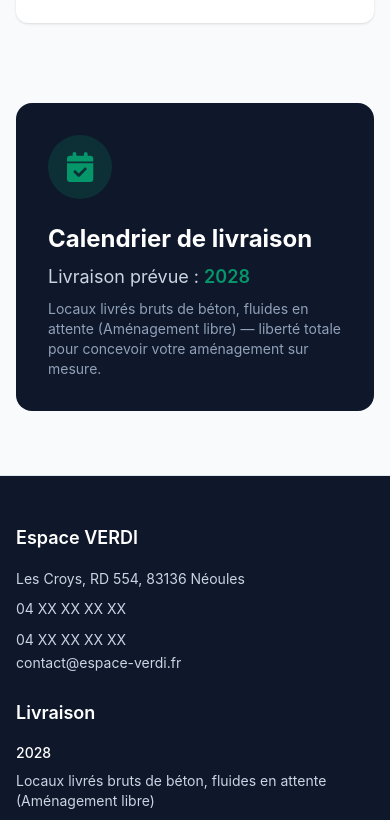
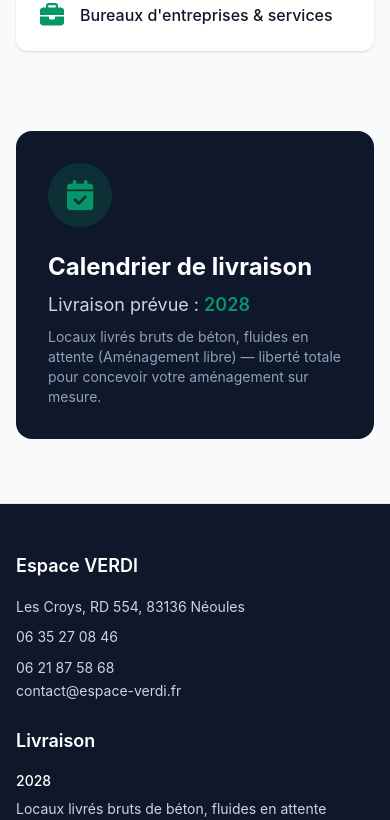
Before and after one commit to toucasboy-lio/espace-verdi, a React (Vite) app: page /le-programme in a window 390 px wide. Shown: the part 4603-5423 px from the top of the page. Built offline with nearby package versions, Linux system fonts and the light colour scheme.

Commit message:
- ajustement prix  - téléphones

```diff
--- a/src/data/lots.ts
+++ b/src/data/lots.ts
@@ -77,7 +77,7 @@ export const projectData: ProjectData = {
     address: 'Les Croys, RD 554, 83136 Néoules',
     locationDetails:
       "Emplacement stratégique sur l'axe Néoules / Méounes / La Roquebrussanne",
-    phones: ['04 XX XX XX XX', '04 XX XX XX XX'],
+    phones: ['06 35 27 08 46', '06 21 87 58 68'],
     email: 'contact@espace-verdi.fr',
     deliveryDate: '2028',
     deliveryCondition:
@@ -133,7 +133,7 @@ export const projectData: ProjectData = {
           'Blocs WC communs au RDC et R+1 : économisez de la surface utile au sein de votre lot.',
       },
       {
-        title: 'Couloirs larges & zones d\'attente',
+        title: 'Couloirs larges à l\'étage (zone d\'attente)',
         description:
           'Espaces de circulation généreux à l’étage, idéaux pour aménager une zone d’attente visiteurs ou patients.',
       },
@@ -187,7 +187,7 @@ export const projectData: ProjectData = {
       surfaceRange: '40 m² à 60 m²',
       idealFor:
         'Cabinet regroupant 2 à 4 professionnels, étude, agence, équipe médicale',
-      startingPriceHT: 129000,
+      startingPriceHT: 149000,
       features: [
         'Aménagement flexible : Accueil + 2 à 3 bureaux cloisonnés',
         "Format le plus demandé : Forte valeur à la revente et à la location",
@@ -202,7 +202,7 @@ export const projectData: ProjectData = {
       surfaceRange: '75 m² à 80 m² (ou plus par combinaison)',
       idealFor:
         'Centre de santé, cabinet pluridisciplinaire, siège d\'entreprise',
-      startingPriceHT: 179000,
+      startingPriceHT: 199000,
       features: [
         'Grands volumes aménageables',
         'Idéal pour mutualiser les coûts entre plusieurs associés',
```
